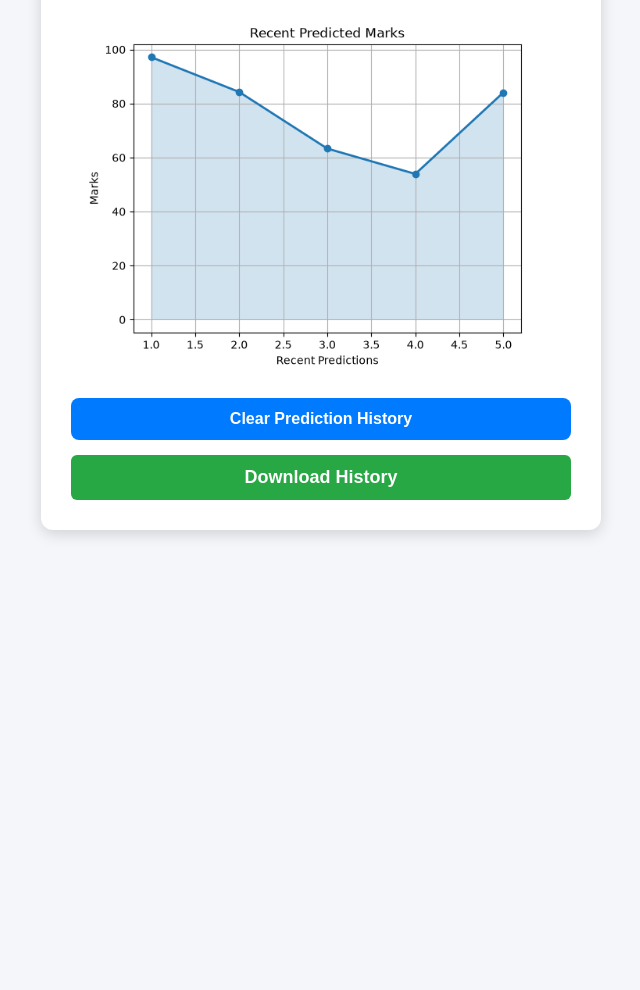
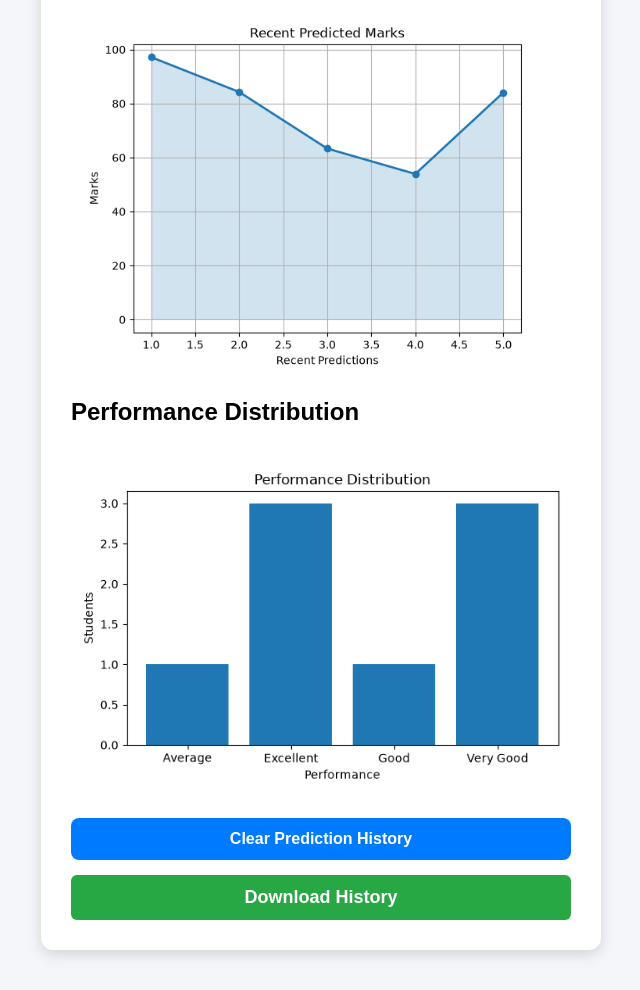
Before and after one commit to kanishkachauhan241/Student-Performance-Predictor, a Flask app: template templates/index.html in a window 1280 px wide. Shown: the part 1872-2862 px from the top of the page, without its empty margins (319-959 px from the left). Before the commit the page ends 2409 px from the top, so only its background shows below. Run offline with Flask 3, Linux system fonts and the light colour scheme; the template is opened without the code that fills it: most values are stand-ins (such as "Sample title", 1, 10 or a date in 2020); parts of the project's set-up code (start-up, migrations or seed data) failed here and were passed over.

Commit message:
Add analytics visualization for prediction performance

```diff
--- a/app.py
+++ b/app.py
@@ -18,7 +18,8 @@ from database import(
      search_predictions,
      get_predictions_paginated,
      count_predictions,
-     get_statistics
+     get_statistics,
+     get_performance_distribution
 )
 
 from datetime import datetime
@@ -197,6 +198,21 @@ def home():
         plt.savefig("static/images/prediction_chart.png")
         plt.close()
 
+
+        distribution = get_performance_distribution()
+        labels = [row["performance"] for row in distribution]
+        counts = [row["total"] for row in distribution]
+
+        if labels:
+            plt.figure(figsize=(6,4))
+            plt.bar(labels, counts)
+            plt.title("Performance Distribution")
+            plt.xlabel("Performance")
+            plt.ylabel("Students")
+            plt.tight_layout()
+            plt.savefig("static/images/performance_distribution.png")
+            plt.close()
+
         history = recent.to_dict(orient="records")
 
     return render_template(
--- a/templates/index.html
+++ b/templates/index.html
@@ -221,11 +221,19 @@
 
 </div>
 
+
 <h2>Prediction Trend</h2>
 
 <img
     src="{{ url_for('static', filename='images/prediction_chart.png') }}"
     alt="Prediction Chart"
+    class="chart">
+
+<h2>Performance Distribution</h2>
+
+<img
+    src="{{ url_for('static', filename='images/performance_distribution.png') }}"
+    alt="Performance Distribution"
     class="chart">
 
 <form action="/clear_history" method="POST">
```
Also changed, not shown: database.py (+15 -0 lines), static/images/performance_distribution.png (added). Lines whose indentation alone changed are shown as unchanged.
